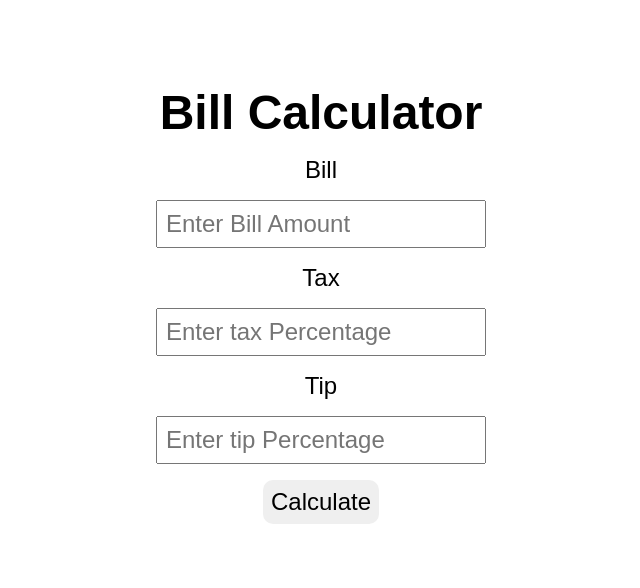
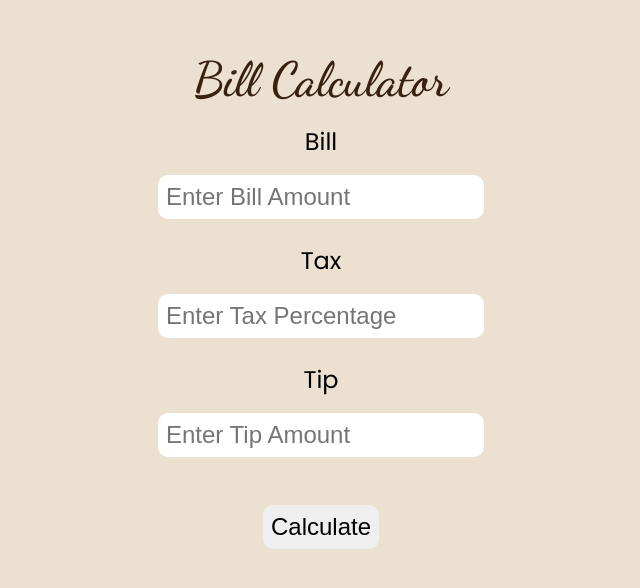
Before and after one commit to Vkscoma/playground, a plain HTML site: page Bill Calculator/index.html in a window 1280 px wide. Shown: the part 104-692 px from the top of the page, without its empty margins (319-959 px from the left). Drawn offline with Linux system fonts and the light colour scheme.

Commit message:
Added some styling

```diff
--- a/Bill Calculator/base.css
+++ b/Bill Calculator/base.css
@@ -1,10 +1,14 @@
+@import url('https://fonts.googleapis.com/css2?family=Dancing+Script:wght@400;600;700&display=swap');
+@import url('https://fonts.googleapis.com/css2?family=Poppins:wght@400;500&display=swap');
+
 * {
     box-sizing: border-box;
 }
 
 body {
-    font-family: Arial, Helvetica, sans-serif;
+    font-family: poppins;
     height: 100vh;
+    background-color: #ece0d1;
 }
 
 .container {
@@ -18,7 +22,10 @@ body {
 
 .container h1 {
     font-size: 3rem;
+    color: #38220f;
+    font-weight: 600;
     margin-bottom: 1rem;
+    font-family: dancing script;
 }
 
 .container label {
@@ -29,15 +36,17 @@ body {
 .container input {
     font-size: 1.5rem;
     padding: 0.5rem;
-    margin-bottom: 1rem;
+    margin-bottom: 1em;
+    border: none;
+    border-radius: 10px;
 }
 
 .container button {
     font-size: 1.5rem;
+    margin: 1em 0;
     padding: 0.5rem;
     border: none;
     border-radius: 10px;
-    margin-bottom: 1rem;
     cursor: pointer;
 }
 
--- a/Bill Calculator/index.html
+++ b/Bill Calculator/index.html
@@ -15,9 +15,9 @@
         <label for="bill">Bill</label>
         <input type="number" id="bill" placeholder="Enter Bill Amount">
         <label for="tax">Tax</label>
-        <input type="number" id="tax" placeholder="Enter tax Percentage">
+        <input type="number" id="tax" placeholder="Enter Tax Percentage">
         <label for="tip">Tip</label>
-        <input type="number" id="tip" placeholder="Enter tip Percentage">
+        <input type="number" id="tip" placeholder="Enter Tip Amount">
         <button id="calculate">Calculate</button>
 
         <div class="bill-total" id="total-bill"></div>
```
